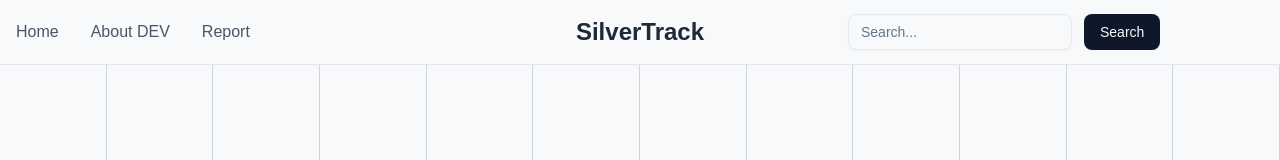
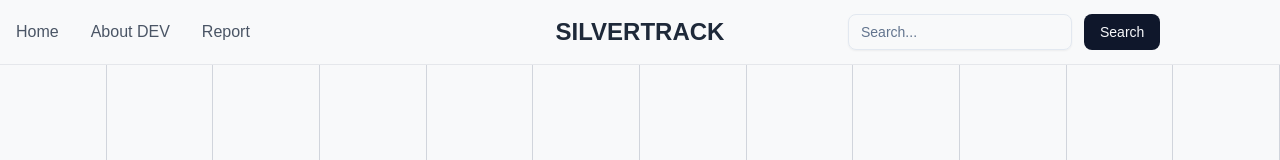
Before and after one commit to balajiNadar08/SilverTrack, a Next.js app in the folder frontend/: page / in a window 1280 px wide. Shown: the top 160 px of the page. Built offline with nearby package versions, Linux system fonts and the light colour scheme; a web font is replaced by a local one.

Commit message:
Minor change

```diff
--- a/frontend/src/components/Navbar.tsx
+++ b/frontend/src/components/Navbar.tsx
@@ -66,7 +66,7 @@
 
           <div className="flex flex-1 justify-center">
             <Link href={"/"} className="text-2xl font-bold text-gray-800">
-              SilverTrack
+              SILVERTRACK
             </Link>
           </div>
 
```
